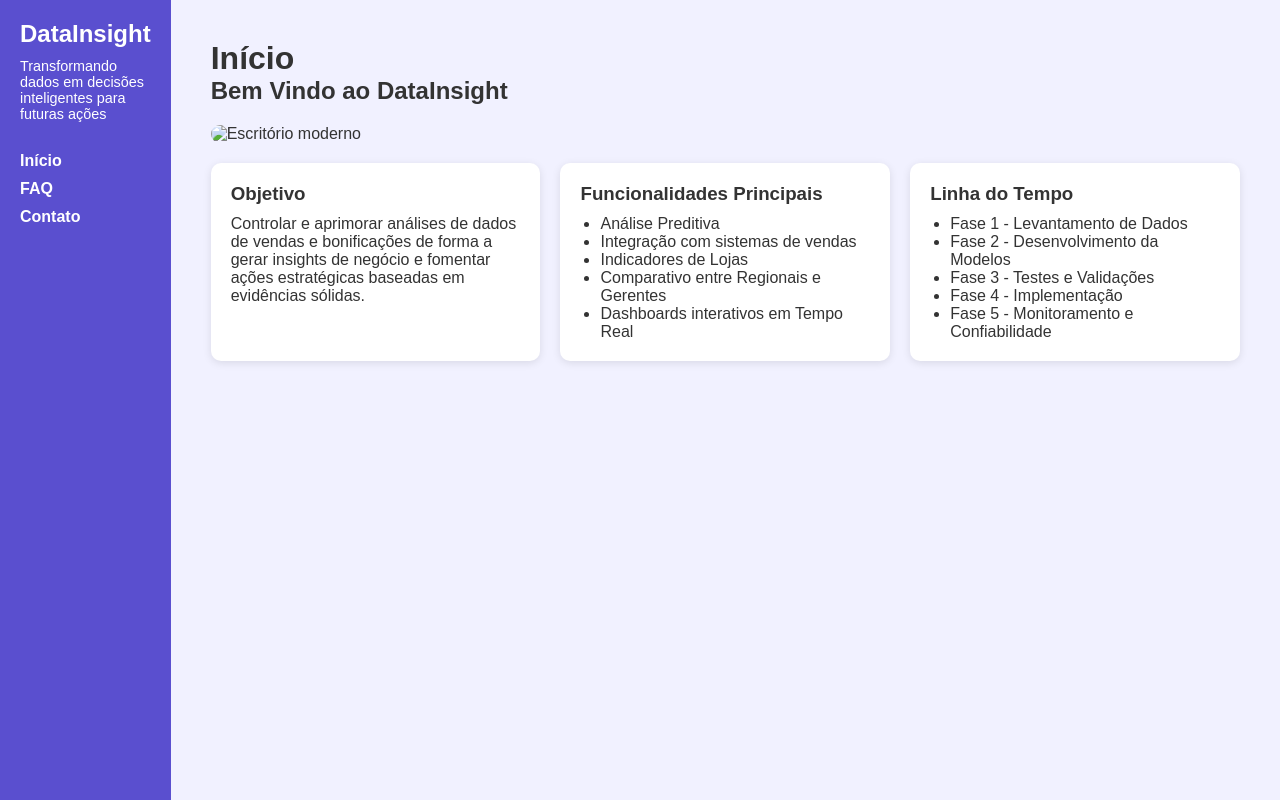
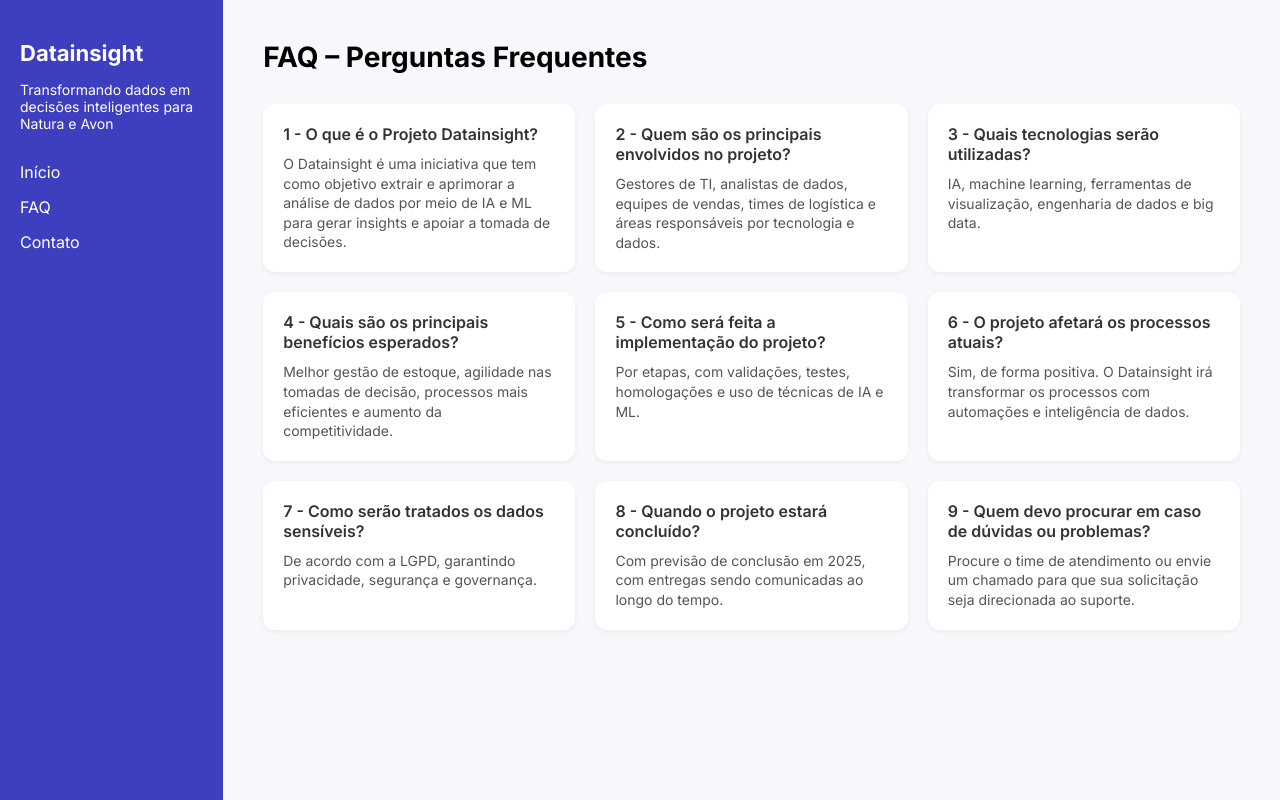
Before and after one commit to lipe3234/Projeto-Datainsing-, a plain HTML site: page FAQ.html in a window 1280 px wide. Drawn offline with Linux system fonts and the light colour scheme.

Commit message:
Update FAQ.html

```diff
--- a/FAQ.html
+++ b/FAQ.html
@@ -1,56 +1,50 @@
+
 <!DOCTYPE html>
 <html lang="pt-BR">
 <head>
-  <meta charset="UTF-8" />
-  <meta name="viewport" content="width=device-width, initial-scale=1.0"/>
-  <title>Datalnsight</title>
-  <link rel="stylesheet" href="styles.css"/>
+  <meta charset="UTF-8">
+  <meta name="viewport" content="width=device-width, initial-scale=1.0">
+  <title>FAQ - Projeto Datainsight</title>
+  <link rel="stylesheet" href="style.css">
+  <link href="https://fonts.googleapis.com/css2?family=Inter:wght@400;600;700&display=swap" rel="stylesheet">
 </head>
   <style>
     * {
+  box-sizing: border-box;
   margin: 0;
   padding: 0;
-  box-sizing: border-box;
-  font-family: Arial, sans-serif;
+  font-family: 'Inter', sans-serif;
 }
 
 body {
-  background-color: #f1f1ff;
-  color: #333;
-}
-
-.container {
   display: flex;
+  min-height: 100vh;
+  background-color: #f7f7fc;
 }
 
 .sidebar {
   width: 250px;
-  background-color: #5a4fcf;
+  background-color: #3d3fbf;
   color: white;
-  padding: 20px;
-  min-height: 100vh;
+  padding: 40px 20px;
 }
 
-.logo {
-  font-size: 1.5em;
-  margin-bottom: 10px;
+.sidebar h2 {
+  font-size: 22px;
+  margin-bottom: 15px;
 }
 
-.slogan {
-  font-size: 0.9em;
+.sidebar p {
+  font-size: 14px;
   margin-bottom: 30px;
 }
 
-.menu a {
+.sidebar nav a {
   display: block;
+  margin-bottom: 15px;
   color: white;
   text-decoration: none;
-  margin: 10px 0;
-  font-weight: bold;
-}
-
-.menu a:hover {
-  text-decoration: underline;
+  font-weight: 500;
 }
 
 .main-content {
@@ -58,83 +52,88 @@ body {
   padding: 40px;
 }
 
-.header-img {
-  width: 100%;
-  max-height: 300px;
-  object-fit: cover;
-  margin: 20px 0;
-  border-radius: 10px;
+.main-content h1 {
+  font-size: 28px;
+  margin-bottom: 30px;
 }
 
-.cards {
-  display: flex;
-  flex-wrap: wrap;
+.faq-grid {
+  display: grid;
+  grid-template-columns: repeat(auto-fit, minmax(280px, 1fr));
   gap: 20px;
 }
 
-.card {
-  background: white;
+.faq-item {
+  background-color: white;
   padding: 20px;
-  border-radius: 10px;
-  flex: 1;
-  min-width: 250px;
-  box-shadow: 0 2px 8px rgba(0,0,0,0.1);
+  border-radius: 12px;
+  box-shadow: 0 2px 5px rgba(0,0,0,0.05);
 }
 
-.card h3 {
+.faq-item h2 {
+  font-size: 16px;
+  color: #333;
   margin-bottom: 10px;
+  font-weight: 600;
 }
 
-.card ul {
-  list-style: disc;
-  margin-left: 20px;
+.faq-item p {
+  font-size: 14px;
+  color: #555;
+  line-height: 1.4;
 }
 
   </style>
 <body>
-  <div class="container">
   <aside class="sidebar">
-      <h2 class="logo">DataInsight</h2>
-      <p class="slogan">Transformando dados em decisões inteligentes para futuras ações</p>
-      <nav class="menu">
+    <h2>Datainsight</h2>
+    <p>Transformando dados em decisões inteligentes para Natura e Avon</p>
+    <nav>
       <a href="#">Início</a>
       <a href="#">FAQ</a>
       <a href="#">Contato</a>
     </nav>
   </aside>
   <main class="main-content">
-      <h1>Início</h1>
-      <h2>Bem Vindo ao DataInsight</h2>
-      <img src="office.jpg" alt="Escritório moderno" class="header-img"/>
-
-      <div class="cards">
-        <div class="card">
-          <h3>Objetivo</h3>
-          <p>Controlar e aprimorar análises de dados de vendas e bonificações de forma a gerar insights de negócio e fomentar ações estratégicas baseadas em evidências sólidas.</p>
+    <h1>FAQ – Perguntas Frequentes</h1>
+    <div class="faq-grid">
+      <div class="faq-item">
+        <h2>1 - O que é o Projeto Datainsight?</h2>
+        <p>O Datainsight é uma iniciativa que tem como objetivo extrair e aprimorar a análise de dados por meio de IA e ML para gerar insights e apoiar a tomada de decisões.</p>
       </div>
-        <div class="card">
-          <h3>Funcionalidades Principais</h3>
-          <ul>
-            <li>Análise Preditiva</li>
-            <li>Integração com sistemas de vendas</li>
-            <li>Indicadores de Lojas</li>
-            <li>Comparativo entre Regionais e Gerentes</li>
-            <li>Dashboards interativos em Tempo Real</li>
-          </ul>
+      <div class="faq-item">
+        <h2>2 - Quem são os principais envolvidos no projeto?</h2>
+        <p>Gestores de TI, analistas de dados, equipes de vendas, times de logística e áreas responsáveis por tecnologia e dados.</p>
       </div>
-        <div class="card">
-          <h3>Linha do Tempo</h3>
-          <ul>
-            <li>Fase 1 - Levantamento de Dados</li>
-            <li>Fase 2 - Desenvolvimento da Modelos</li>
-            <li>Fase 3 - Testes e Validações</li>
-            <li>Fase 4 - Implementação</li>
-            <li>Fase 5 - Monitoramento e Confiabilidade</li>
-          </ul>
+      <div class="faq-item">
+        <h2>3 - Quais tecnologias serão utilizadas?</h2>
+        <p>IA, machine learning, ferramentas de visualização, engenharia de dados e big data.</p>
+      </div>
+      <div class="faq-item">
+        <h2>4 - Quais são os principais benefícios esperados?</h2>
+        <p>Melhor gestão de estoque, agilidade nas tomadas de decisão, processos mais eficientes e aumento da competitividade.</p>
+      </div>
+      <div class="faq-item">
+        <h2>5 - Como será feita a implementação do projeto?</h2>
+        <p>Por etapas, com validações, testes, homologações e uso de técnicas de IA e ML.</p>
+      </div>
+      <div class="faq-item">
+        <h2>6 - O projeto afetará os processos atuais?</h2>
+        <p>Sim, de forma positiva. O Datainsight irá transformar os processos com automações e inteligência de dados.</p>
+      </div>
+      <div class="faq-item">
+        <h2>7 - Como serão tratados os dados sensíveis?</h2>
+        <p>De acordo com a LGPD, garantindo privacidade, segurança e governança.</p>
+      </div>
+      <div class="faq-item">
+        <h2>8 - Quando o projeto estará concluído?</h2>
+        <p>Com previsão de conclusão em 2025, com entregas sendo comunicadas ao longo do tempo.</p>
+      </div>
+      <div class="faq-item">
+        <h2>9 - Quem devo procurar em caso de dúvidas ou problemas?</h2>
+        <p>Procure o time de atendimento ou envie um chamado para que sua solicitação seja direcionada ao suporte.</p>
       </div>
     </div>
   </main>
-  </div>
 </body>
-
 </html>
```
Lines whose indentation alone changed are shown as unchanged.
